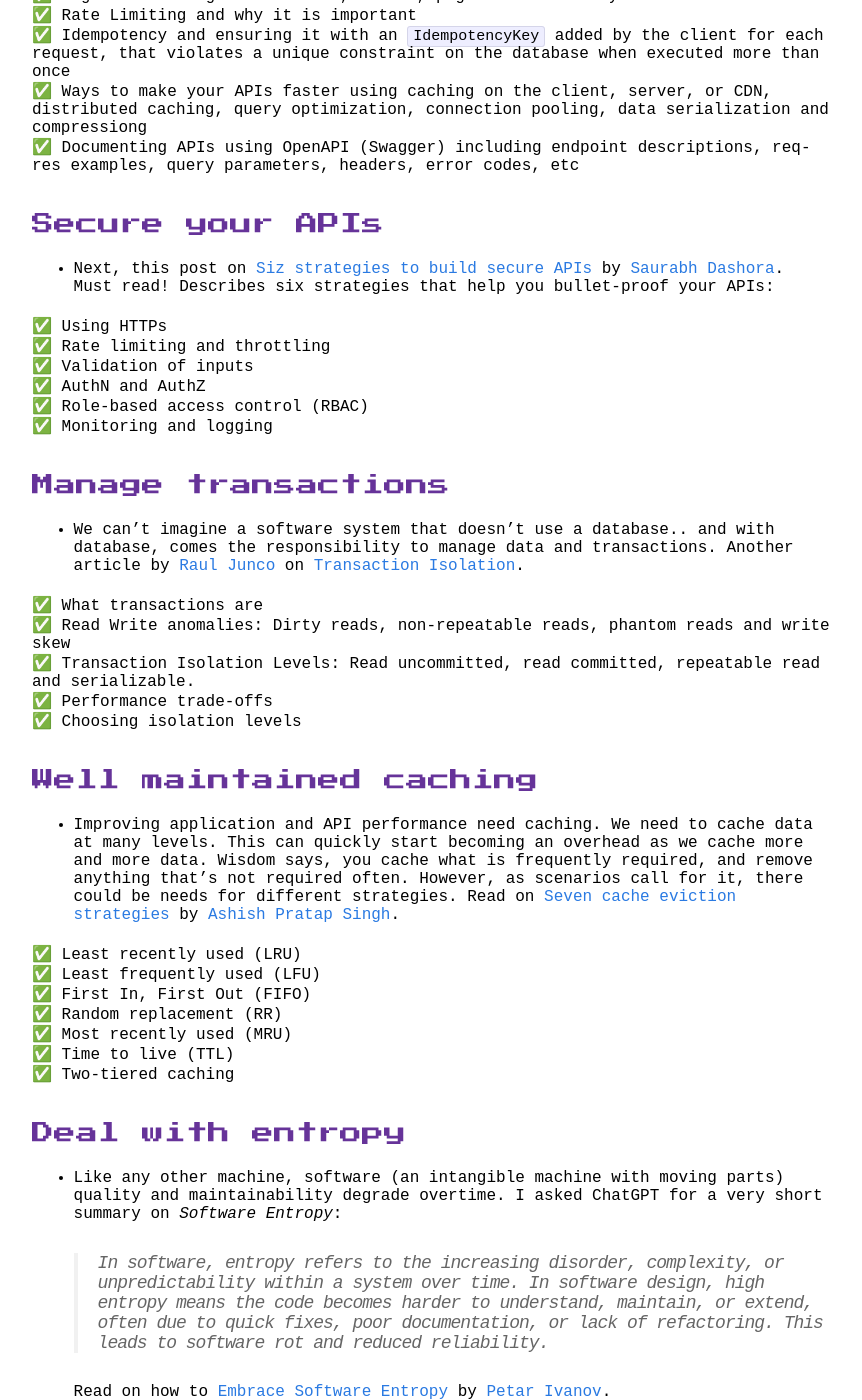
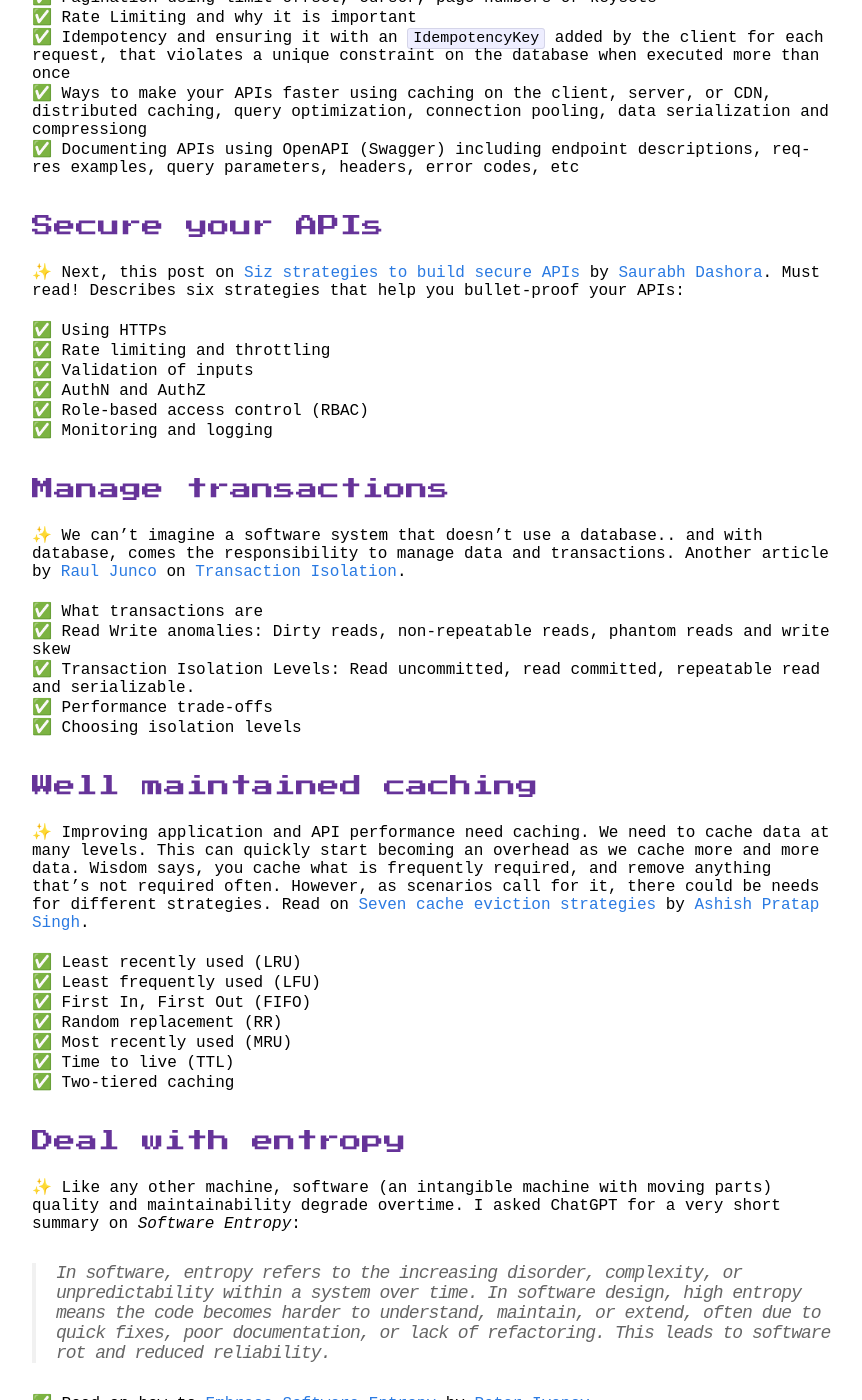
Before and after one commit to mindyouragents/mindyouragents.github.io, a Jekyll site: the page built from _posts/2025-07-05-api-engineering-robust-system.markdown, in a window 1280 px wide and 1400 px high, scrolled down 582 px. Shown: the whole window, without its empty margins (208-1070 px from the left). Built offline with Jekyll 4.4.1, drawn with Linux system fonts in a browser that asks for light colours; some web fonts are replaced; some of the changed text lies outside the part shown.

Commit message:
new post

```diff
--- a/_posts/2025-07-05-api-engineering-robust-system.markdown
+++ b/_posts/2025-07-05-api-engineering-robust-system.markdown
@@ -12,7 +12,7 @@
 <span class="important">Well-crafted APIs</span>
 <br />
 
-- Check this post on [A survival kit to beat APIs interview](https://newsletter.systemdesignclassroom.com/p/a-survival-kit-to-beat-apis-interview) by [Raul Junco](https://substack.com/@rauljuncov). Though this article is written in an "interview prep" way, but it's a masterpiece on elegant API design and engineering, covering nearly all the important topics.
+✨ Check this post on [A survival kit to beat APIs interview](https://newsletter.systemdesignclassroom.com/p/a-survival-kit-to-beat-apis-interview) by [Raul Junco](https://substack.com/@rauljuncov). Though this article is written in an "interview prep" way, but it's a masterpiece on elegant API design and engineering, covering nearly all the important topics.
 <br />
 
 ✅ CRUD operations and HTTP verb <br />
@@ -31,7 +31,7 @@
 <span class="important">Secure your APIs</span>
 <br />
 
-- Next, this post on [Siz strategies to build secure APIs](https://newsletter.systemdesigncodex.com/p/6-strategies-to-build-secure-apis) by [Saurabh Dashora](https://substack.com/@saurabhdashora). Must read! Describes six strategies that help you bullet-proof your APIs:
+✨ Next, this post on [Siz strategies to build secure APIs](https://newsletter.systemdesigncodex.com/p/6-strategies-to-build-secure-apis) by [Saurabh Dashora](https://substack.com/@saurabhdashora). Must read! Describes six strategies that help you bullet-proof your APIs:
 <br />
 
 ✅ Using HTTPs <br />
@@ -45,7 +45,7 @@
 <span class="important">Manage transactions</span>
 <br />
 
-- We can't imagine a software system that doesn't use a database.. and with database, comes the responsibility to manage data and transactions. Another article by [Raul Junco](https://substack.com/@rauljuncov) on [Transaction Isolation](https://newsletter.systemdesignclassroom.com/p/transaction-isolation-and-read-and-write-anomalies?r=1m1f9z&utm_campaign=post&utm_medium=web).
+✨ We can't imagine a software system that doesn't use a database.. and with database, comes the responsibility to manage data and transactions. Another article by [Raul Junco](https://substack.com/@rauljuncov) on [Transaction Isolation](https://newsletter.systemdesignclassroom.com/p/transaction-isolation-and-read-and-write-anomalies?r=1m1f9z&utm_campaign=post&utm_medium=web).
 <br />
 
 ✅ What transactions are <br />
@@ -58,7 +58,7 @@
 <span class="important">Well maintained caching</span>
 <br />
 
-- Improving application and API performance need caching. We need to cache data at many levels. This can quickly start becoming an overhead as we cache more and more data. Wisdom says, you cache what is frequently required, and remove anything that's not required often. However, as scenarios call for it, there could be needs for different strategies. Read on [Seven cache eviction strategies](https://blog.algomaster.io/p/7-cache-eviction-strategies?r=1m1f9z&utm_campaign=post&utm_medium=web) by [Ashish Pratap Singh](https://substack.com/@ashishps).
+✨ Improving application and API performance need caching. We need to cache data at many levels. This can quickly start becoming an overhead as we cache more and more data. Wisdom says, you cache what is frequently required, and remove anything that's not required often. However, as scenarios call for it, there could be needs for different strategies. Read on [Seven cache eviction strategies](https://blog.algomaster.io/p/7-cache-eviction-strategies?r=1m1f9z&utm_campaign=post&utm_medium=web) by [Ashish Pratap Singh](https://substack.com/@ashishps).
 <br />
 
 ✅ Least recently used (LRU) <br />
@@ -73,11 +73,11 @@
 <span class="important">Deal with entropy</span>
 <br />
 
-- Like any other machine, software (an intangible machine with moving parts) quality and maintainability degrade overtime. I asked ChatGPT for a very short summary on *Software Entropy*:
+✨ Like any other machine, software (an intangible machine with moving parts) quality and maintainability degrade overtime. I asked ChatGPT for a very short summary on *Software Entropy*:
 
-    > In software, entropy refers to the increasing disorder, complexity, or unpredictability within a system over time. In software design, high entropy means the code becomes harder to understand, maintain, or extend, often due to quick fixes, poor documentation, or lack of refactoring. This leads to software rot and reduced reliability.
+> In software, entropy refers to the increasing disorder, complexity, or unpredictability within a system over time. In software design, high entropy means the code becomes harder to understand, maintain, or extend, often due to quick fixes, poor documentation, or lack of refactoring. This leads to software rot and reduced reliability.
 
-    Read on how to [Embrace Software Entropy](https://thetshaped.dev/p/embrace-software-entropy-imperfect-code-flexibility-maintainability) by [Petar Ivanov](https://substack.com/@petarivanovv9).
+✅ Read on how to [Embrace Software Entropy](https://thetshaped.dev/p/embrace-software-entropy-imperfect-code-flexibility-maintainability) by [Petar Ivanov](https://substack.com/@petarivanovv9).
 <br />
 
 ✅ Accept that change is inevitable <br />
```
